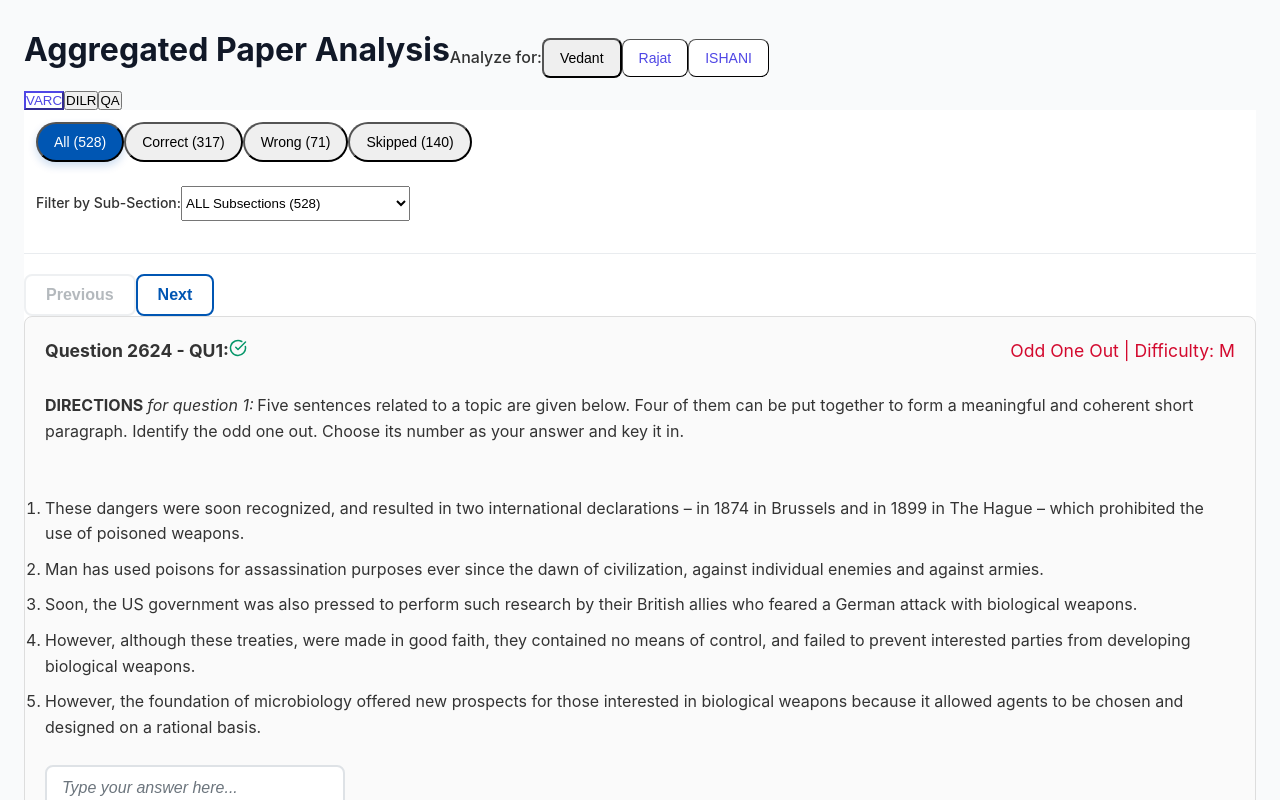
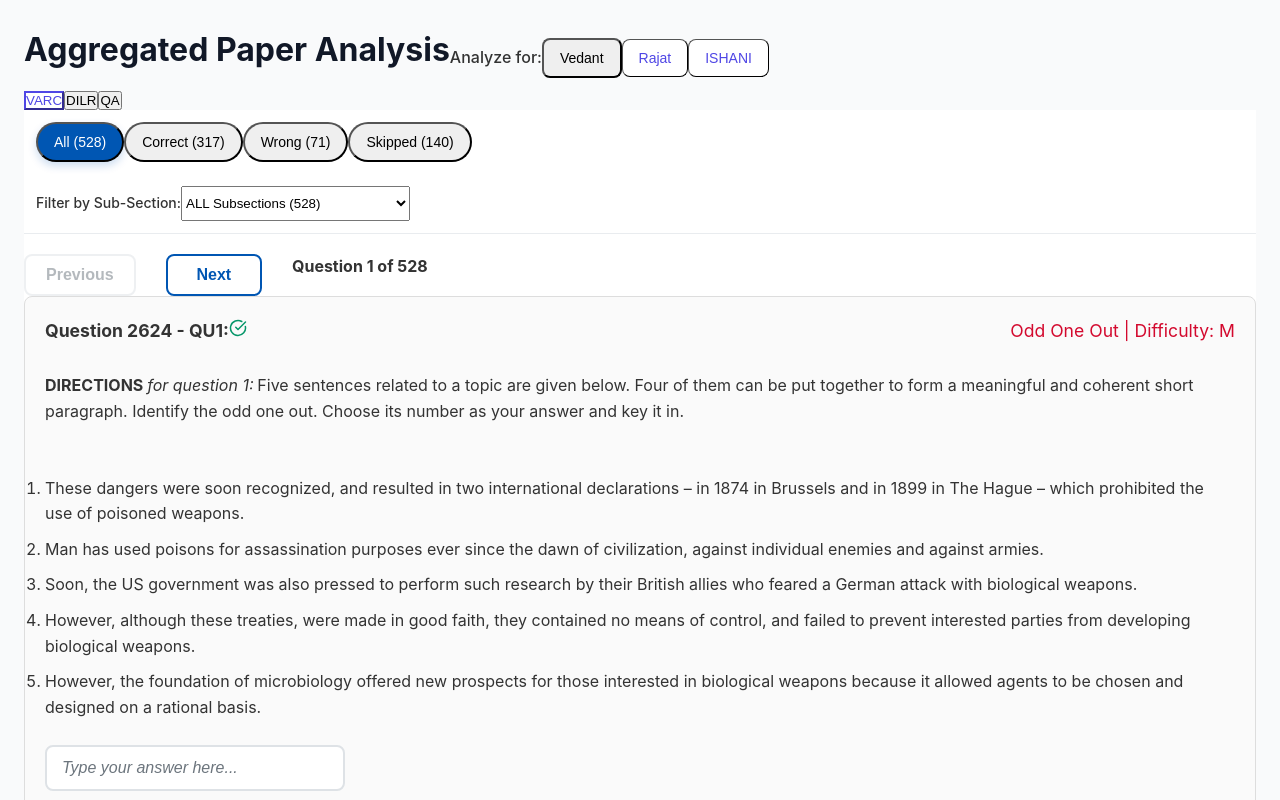
Before and after one commit to vedant312/AIMCAT-analysis, a React (Create React App) app: page / in a window 1280 px wide. Shown: the top 800 px of the page. Built offline with nearby package versions, Linux system fonts and the light colour scheme; the HTML template or start-up script is replaced by a standard one.

Commit message:
added question numebrs

```diff
--- a/src/Paper.js
+++ b/src/Paper.js
@@ -311,6 +311,9 @@ const SectionTab = ({ section, activeUser }) => {
         >
           Next
         </button>
+        <strong>
+          Question {currentQuestionIndex + 1} of {filteredQuestions.length}
+        </strong>
       </div>
       <div className='space-y-4'>
         <Question
--- a/src/styles.css
+++ b/src/styles.css
@@ -188,9 +188,10 @@ h1 {
 }
 
 .question-navigation-controls {
-  display: flex;
+  display: grid;
+  grid-template-columns: 1fr 1fr 10fr;
   /* justify-content: space-between; */
-  margin-top: 20px;
+  gap: 30px;
   padding-top: 20px;
   border-top: 1px solid #e9ecef;
 }
```
